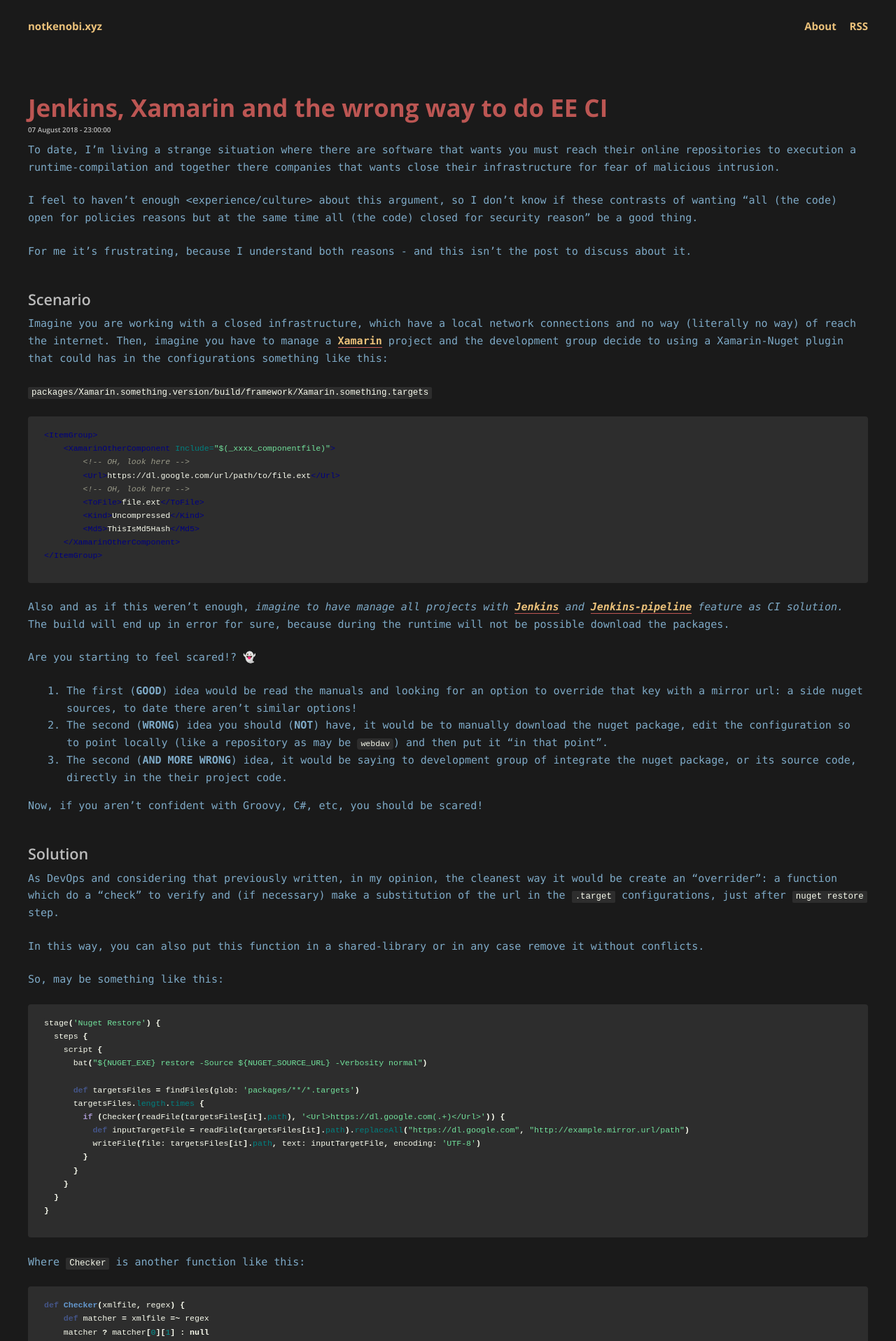
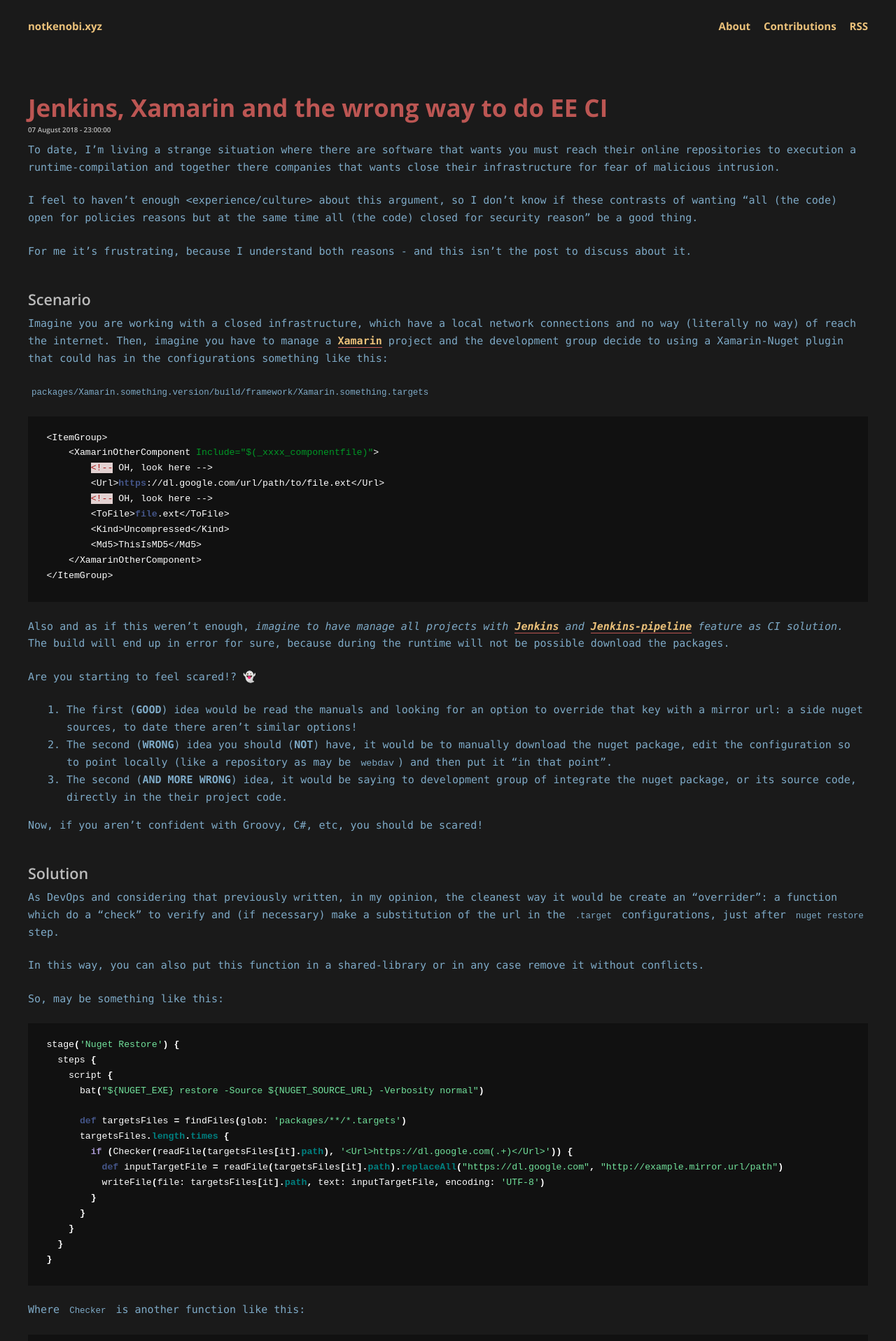
Before and after one commit to CPTBarbaciccia/cptbarbaciccia.github.io, a Jekyll site: the page built from _posts/2018-08-07-Jenkins-Nuget-Mirrors.markdown, in a window 1280 px wide. Shown: the top 1916 px of the page at 70% size. Built offline with Jekyll 4.4.1, drawn with Linux system fonts in a browser that asks for light colours; some web fonts are replaced.

Commit message:
:feelsgood: - Improved highlights code style

```diff
--- a/_config.yml
+++ b/_config.yml
@@ -12,4 +12,5 @@
 
 # Build settings
 markdown: kramdown
+highlighter: rouge
 permalink: pretty
--- a/_posts/2018-08-07-Jenkins-Nuget-Mirrors.markdown
+++ b/_posts/2018-08-07-Jenkins-Nuget-Mirrors.markdown
@@ -18,7 +18,7 @@
 Then, imagine you have to manage a [Xamarin][xamarin] project and the development group decide to using a Xamarin-Nuget plugin that could has in the configurations something like this:
 
 `packages/Xamarin.something.version/build/framework/Xamarin.something.targets`
-{% highlight xml%}
+{% highlight apache%}
 <ItemGroup>
     <XamarinOtherComponent Include="$(_xxxx_componentfile)">
         <!-- OH, look here -->
@@ -26,7 +26,7 @@
         <!-- OH, look here -->
         <ToFile>file.ext</ToFile>
         <Kind>Uncompressed</Kind>
-        <Md5>ThisIsMd5Hash</Md5>
+        <Md5>ThisIsMD5</Md5>
     </XamarinOtherComponent>
 </ItemGroup>
 {% endhighlight %}
--- a/_sass/_base.scss
+++ b/_sass/_base.scss
@@ -101,10 +101,8 @@
 
 pre,
 code {
-  font-size: 0.77rem;
-  border-radius: 4px;
-  background-color: #2d2d2d;
-  color: #F8FBED;
+  font-size: 0.88rem;
+  border-radius: 10px;
 }
 
 code {
@@ -112,7 +110,7 @@
 }
 
 pre {
-  padding: 1.5em 2em 2.5em;
+  padding: 1.5em 2em 2.0em;
   overflow-x: auto;
 
   > code {
--- /dev/null
+++ b/css/fruit.css
@@ -0,0 +1,78 @@
+.highlight .hll { background-color: #333333 }
+.highlight  { background: #111111; color: #ffffff }
+.highlight .c { color: #008800; font-style: italic; background-color: #0f140f } /* Comment */
+.highlight .err { color: #ffffff } /* Error */
+.highlight .esc { color: #ffffff } /* Escape */
+.highlight .g { color: #ffffff } /* Generic */
+.highlight .k { color: #fb660a; font-weight: bold } /* Keyword */
+.highlight .l { color: #ffffff } /* Literal */
+.highlight .n { color: #ffffff } /* Name */
+.highlight .o { color: #ffffff } /* Operator */
+.highlight .x { color: #ffffff } /* Other */
+.highlight .p { color: #ffffff } /* Punctuation */
+.highlight .ch { color: #008800; font-style: italic; background-color: #0f140f } /* Comment.Hashbang */
+.highlight .cm { color: #008800; font-style: italic; background-color: #0f140f } /* Comment.Multiline */
+.highlight .cp { color: #ff0007; font-weight: bold; font-style: italic; background-color: #0f140f } /* Comment.Preproc */
+.highlight .cpf { color: #008800; font-style: italic; background-color: #0f140f } /* Comment.PreprocFile */
+.highlight .c1 { color: #008800; font-style: italic; background-color: #0f140f } /* Comment.Single */
+.highlight .cs { color: #008800; font-style: italic; background-color: #0f140f } /* Comment.Special */
+.highlight .gd { color: #ffffff } /* Generic.Deleted */
+.highlight .ge { color: #ffffff } /* Generic.Emph */
+.highlight .gr { color: #ffffff } /* Generic.Error */
+.highlight .gh { color: #ffffff; font-weight: bold } /* Generic.Heading */
+.highlight .gi { color: #ffffff } /* Generic.Inserted */
+.highlight .go { color: #444444; background-color: #222222 } /* Generic.Output */
+.highlight .gp { color: #ffffff } /* Generic.Prompt */
+.highlight .gs { color: #ffffff } /* Generic.Strong */
+.highlight .gu { color: #ffffff; font-weight: bold } /* Generic.Subheading */
+.highlight .gt { color: #ffffff } /* Generic.Traceback */
+.highlight .kc { color: #fb660a; font-weight: bold } /* Keyword.Constant */
+.highlight .kd { color: #fb660a; font-weight: bold } /* Keyword.Declaration */
+.highlight .kn { color: #fb660a; font-weight: bold } /* Keyword.Namespace */
+.highlight .kp { color: #fb660a } /* Keyword.Pseudo */
+.highlight .kr { color: #fb660a; font-weight: bold } /* Keyword.Reserved */
+.highlight .kt { color: #cdcaa9; font-weight: bold } /* Keyword.Type */
+.highlight .ld { color: #ffffff } /* Literal.Date */
+.highlight .m { color: #0086f7; font-weight: bold } /* Literal.Number */
+.highlight .s { color: #0086d2 } /* Literal.String */
+.highlight .na { color: #ff0086; font-weight: bold } /* Name.Attribute */
+.highlight .nb { color: #ffffff } /* Name.Builtin */
+.highlight .nc { color: #ffffff } /* Name.Class */
+.highlight .no { color: #0086d2 } /* Name.Constant */
+.highlight .nd { color: #ffffff } /* Name.Decorator */
+.highlight .ni { color: #ffffff } /* Name.Entity */
+.highlight .ne { color: #ffffff } /* Name.Exception */
+.highlight .nf { color: #ff0086; font-weight: bold } /* Name.Function */
+.highlight .nl { color: #ffffff } /* Name.Label */
+.highlight .nn { color: #ffffff } /* Name.Namespace */
+.highlight .nx { color: #ffffff } /* Name.Other */
+.highlight .py { color: #ffffff } /* Name.Property */
+.highlight .nt { color: #fb660a; font-weight: bold } /* Name.Tag */
+.highlight .nv { color: #fb660a } /* Name.Variable */
+.highlight .ow { color: #ffffff } /* Operator.Word */
+.highlight .w { color: #888888 } /* Text.Whitespace */
+.highlight .mb { color: #0086f7; font-weight: bold } /* Literal.Number.Bin */
+.highlight .mf { color: #0086f7; font-weight: bold } /* Literal.Number.Float */
+.highlight .mh { color: #0086f7; font-weight: bold } /* Literal.Number.Hex */
+.highlight .mi { color: #0086f7; font-weight: bold } /* Literal.Number.Integer */
+.highlight .mo { color: #0086f7; font-weight: bold } /* Literal.Number.Oct */
+.highlight .sa { color: #0086d2 } /* Literal.String.Affix */
+.highlight .sb { color: #0086d2 } /* Literal.String.Backtick */
+.highlight .sc { color: #0086d2 } /* Literal.String.Char */
+.highlight .dl { color: #0086d2 } /* Literal.String.Delimiter */
+.highlight .sd { color: #0086d2 } /* Literal.String.Doc */
+.highlight .s2 { color: #0086d2 } /* Literal.String.Double */
+.highlight .se { color: #0086d2 } /* Literal.String.Escape */
+.highlight .sh { color: #0086d2 } /* Literal.String.Heredoc */
+.highlight .si { color: #0086d2 } /* Literal.String.Interpol */
+.highlight .sx { color: #0086d2 } /* Literal.String.Other */
+.highlight .sr { color: #0086d2 } /* Literal.String.Regex */
+.highlight .s1 { color: #0086d2 } /* Literal.String.Single */
+.highlight .ss { color: #0086d2 } /* Literal.String.Symbol */
+.highlight .bp { color: #ffffff } /* Name.Builtin.Pseudo */
+.highlight .fm { color: #ff0086; font-weight: bold } /* Name.Function.Magic */
+.highlight .vc { color: #fb660a } /* Name.Variable.Class */
+.highlight .vg { color: #fb660a } /* Name.Variable.Global */
+.highlight .vi { color: #fb660a } /* Name.Variable.Instance */
+.highlight .vm { color: #fb660a } /* Name.Variable.Magic */
+.highlight .il { color: #0086f7; font-weight: bold } /* Literal.Number.Integer.Long */
--- a/css/main.scss
+++ b/css/main.scss
@@ -11,6 +11,8 @@
 
 // theme variables go first
 @import 'themes/afterglow-term';
+// Highlight code theme
+@import url(fruit.css);
 
 @import 'reset';
 
```
Also changed, not shown: goals.md (added, +3 -0 lines), README.md.
